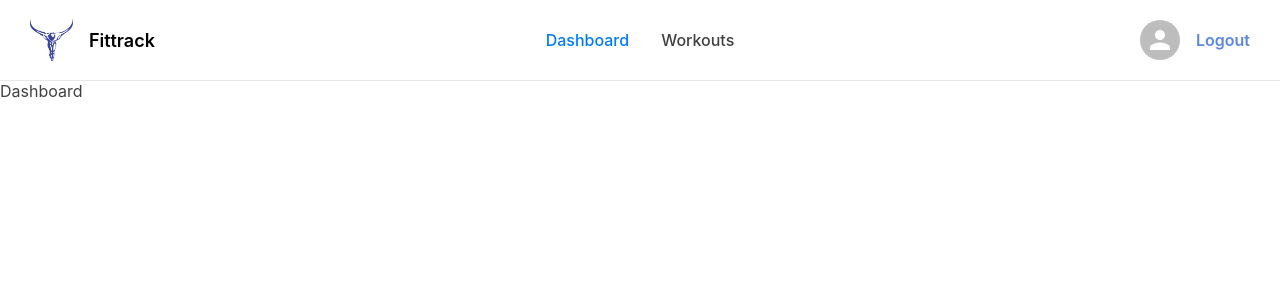
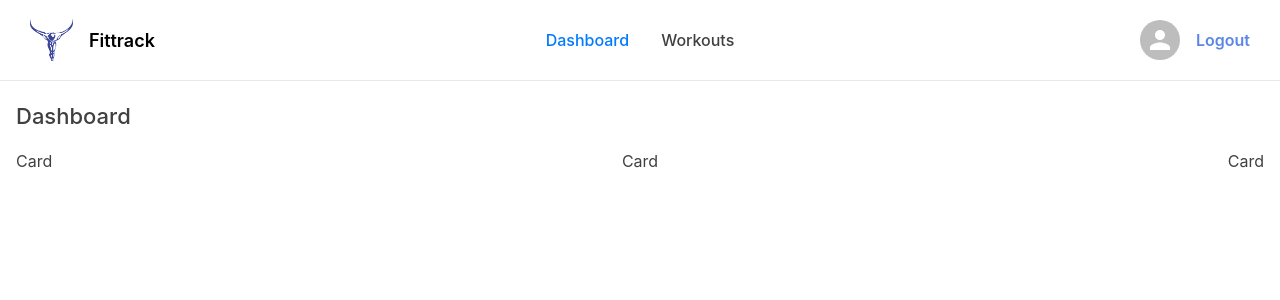
Before and after one commit to MikiZenebe/Fitness-Tracker, a React (Vite) app in the folder client/: page / in a window 1280 px wide. Shown: the top 300 px of the page. Built offline with nearby package versions, Linux system fonts and the light colour scheme.

Commit message:
dashboard

```diff
--- a/client/src/pages/Dashboard.jsx
+++ b/client/src/pages/Dashboard.jsx
@@ -1,3 +1,21 @@
+import {
+  DashboardContainer,
+  DashboardTitle,
+  FlexWrap,
+  Wrapper,
+} from "../styles/styles";
+
 export default function Dashboard() {
-  return <div>Dashboard</div>;
+  return (
+    <DashboardContainer>
+      <Wrapper>
+        <DashboardTitle>Dashboard</DashboardTitle>
+        <FlexWrap>
+          <div>Card</div>
+          <div>Card</div>
+          <div>Card</div>
+        </FlexWrap>
+      </Wrapper>
+    </DashboardContainer>
+  );
 }
--- a/client/src/styles/styles.js
+++ b/client/src/styles/styles.js
@@ -186,3 +186,39 @@ export const UserContainer = styled.div({
   padding: "0 6px",
   color: "#007AFF",
 });
+
+//Dashboard
+export const DashboardContainer = styled.div({
+  flex: 1,
+  height: "100%",
+  display: "flex",
+  justifyContent: "center",
+  padding: "22px 0px",
+  overflowY: "scroll",
+});
+export const Wrapper = styled.div`
+  flex: 1;
+  max-width: 1400px;
+  display: flex;
+  flex-direction: column;
+  gap: 22px;
+  @media (max-width: 600px) {
+    gap: 12px;
+  }
+`;
+export const DashboardTitle = styled.div({
+  padding: "0px 16px",
+  fontSize: "22px",
+  color: `${({ theme }) => theme.text_primary}`,
+  fontWeight: "500",
+});
+export const FlexWrap = styled.div`
+  display: flex;
+  flex-wrap: wrap;
+  justify-content: space-between;
+  gap: 22px;
+  padding: 0px 16px;
+  @media (max-width: 600px) {
+    gap: 12px;
+  }
+`;
```
